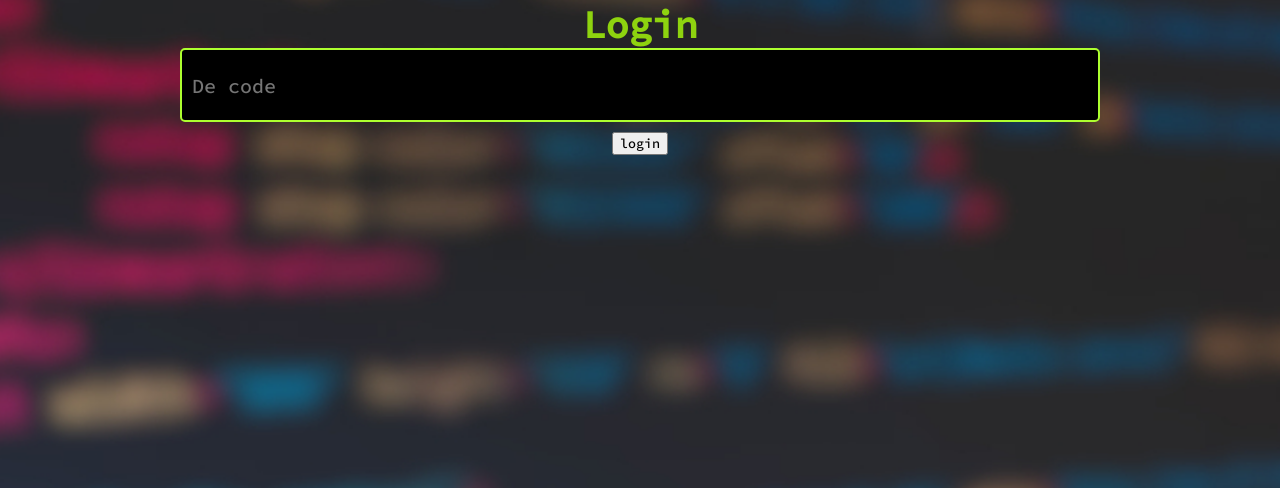
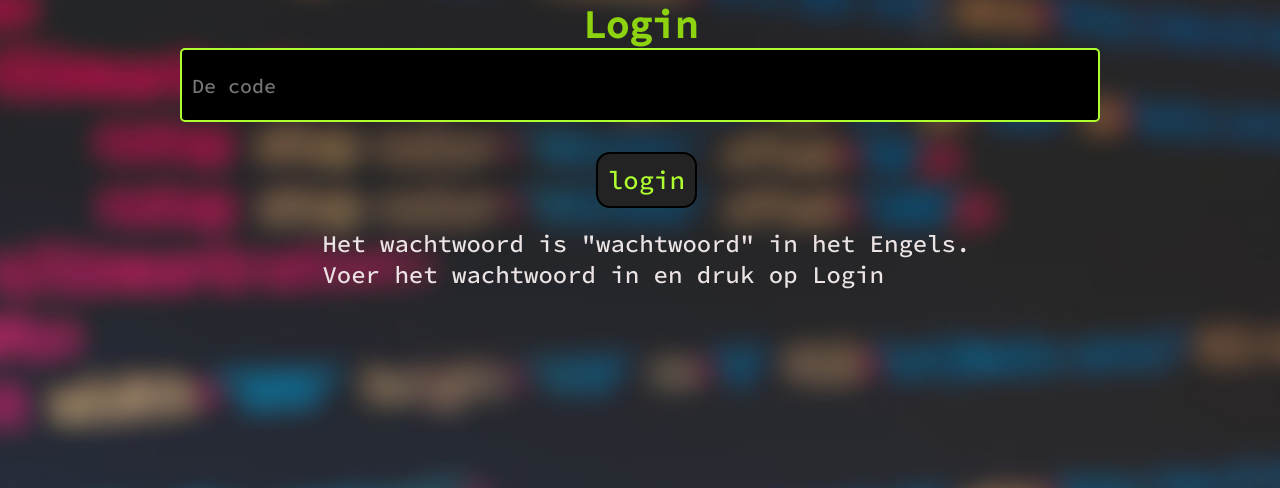
Before and after one commit to Teunemans/Schoolwebsite, a PHP site: page /login.html in a window 1280 px wide. Shown: the part 48-536 px from the top of the page. Run offline with PHP 8.4, Linux system fonts and the light colour scheme.

Commit message:
fixed text

```diff
--- a/geheim.html
+++ b/geheim.html
@@ -20,7 +20,7 @@
         </div>
     </nav>
     <div class="textbody typewriter gamecontainer">
-        <h1>U heeft het geheim geunlocked!</h1>
+        <h1>U heeft het geheim ontgrendeld!</h1>
         <iframe src="https://funhtml5games.com?embed=pacmanfps" style="width:640px;height:480px;border:none;" frameborder="0" scrolling="no"></iframe>
     </div>
 </body>
--- a/login.html
+++ b/login.html
@@ -26,7 +26,11 @@
         </h1>
 
         <input class="inputField" type="password" placeholder="De code" id="username">
-        <button id="button" onclick="checkvalue()">login</button>
+        <button id="button" class="loginText" onclick="checkvalue()">login</button>
+        <p class="loginText">
+            Het wachtwoord is "wachtwoord" in het Engels.
+            <br>Voer het wachtwoord in en druk op Login
+        </p>
 
     </main>
 </body>
--- a/school.html
+++ b/school.html
@@ -25,11 +25,11 @@
         </h1>
         <p>
             > Ik zit op het Groene Hart Lyceum in Alphen aan den Rijn.<br>
-            Dit is een Christelijke school waardoor we LeVo krijgen. Dit vak vindt ik het minst leuke vak op de hele school
-            Klik <a target="_blank" href="https://groenehartscholen.nl/lyceum/" class="hyperlink">hier</a> voor de website van de school.
+            Dit is een Christelijke school waardoor we LeVo krijgen. Dit vak vindt ik het minst leuke vak op de hele school.
+            <br>Klik <a target="_blank" href="https://groenehartscholen.nl/lyceum/" class="hyperlink">hier</a> voor de website van de school.
             <br><br>
             > Mijn favoriete vakken zijn Biologie en Informatica.
-            <br>Biologie vindt ik erg leuk omdat het interessant is om te leren wat er in beesten gebeurd.
+            <br>Biologie vindt ik erg leuk omdat het interessant is om te leren wat er in organismen gebeurd.
             <br>Informatica vindt ik leuk als we bezig zijn met apps, omdat je in de echte wereld vooral apps moet maken en onderhouden.
         </p>
         <div class="lyceumlogo">
--- a/style.css
+++ b/style.css
@@ -260,3 +260,27 @@ img {
 .overmijtext {
   width: 70%;
 }
+
+button {
+  text-decoration: none;
+    list-style-type: none;
+    border: black 2px solid;
+    margin-left: 1vw;
+    font-size: 2vw;
+    color: greenyellow;
+    background-color: rgb(36, 35, 35);
+    padding: 10px;
+    transition: 300ms;
+    border-radius: 14px;
+    :hover {
+        color: rgb(142, 211, 15);
+        transition: 300ms;
+        border: 2px solid rgb(142, 211, 15);
+        border-radius: 14px;
+        padding: 3px;
+    }
+}
+
+.loginText {
+  margin-top: 20px;
+}
```
Also changed, not shown: overmij.html (+4 -4 lines).
